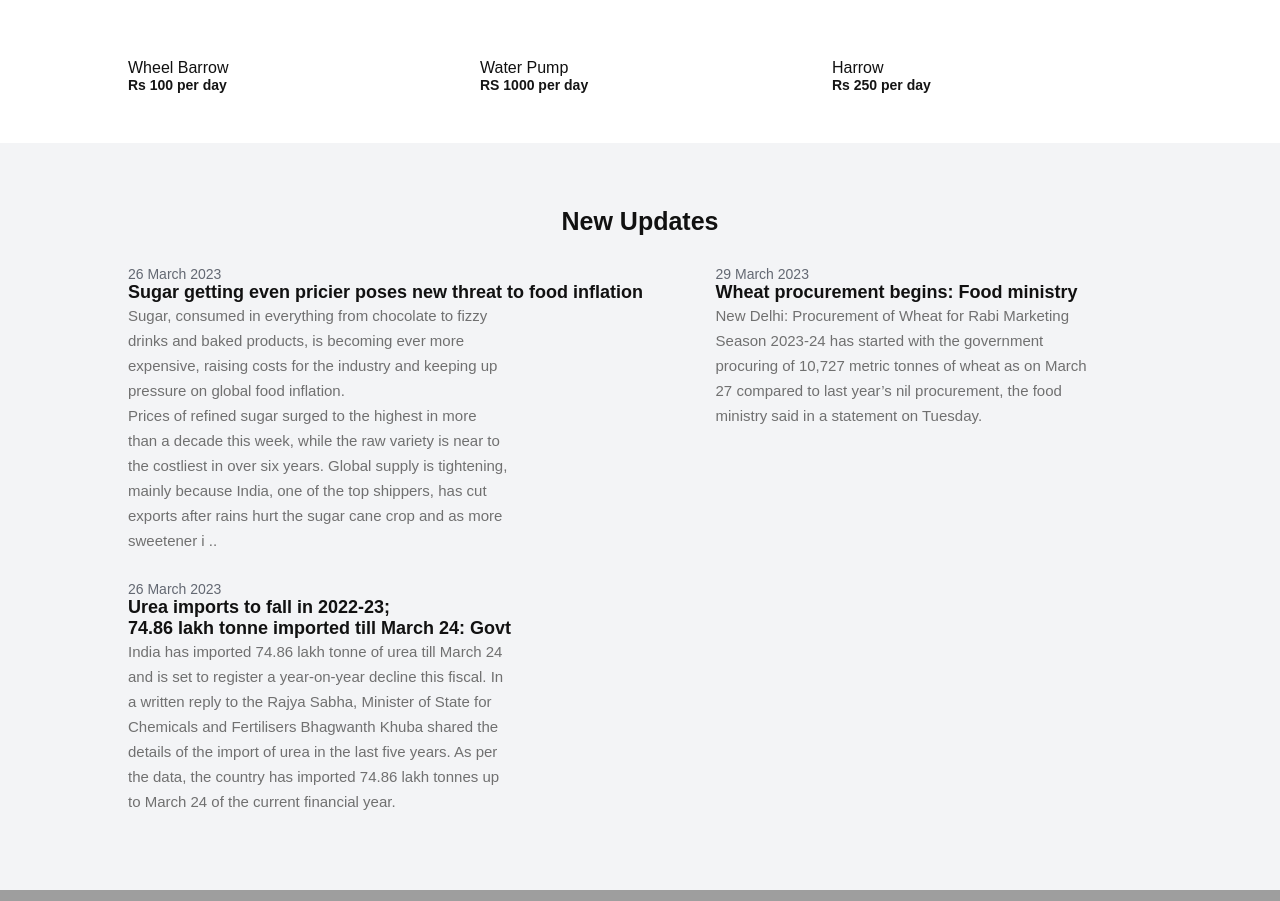
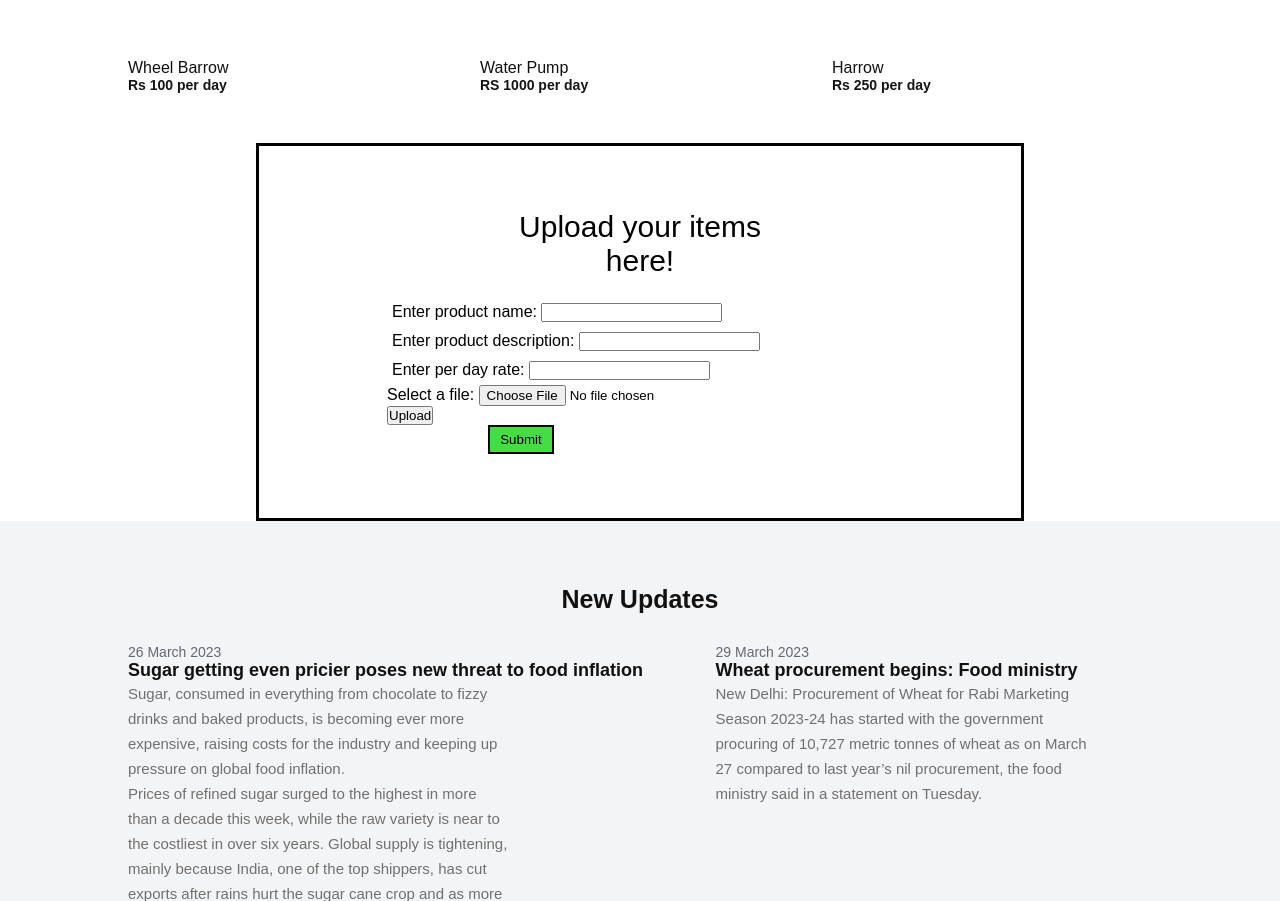
Before and after one commit to Pratyushp1906/kheti-sahyog, a Django app: page /buyrent/ in a window 1280 px wide. Shown: the part 1279-2180 px from the top of the page. Run offline with Django 4.2, Linux system fonts and the light colour scheme.

Commit message:
made upload form

```diff
--- a/Kheti_sahyog/templates/buy.html
+++ b/Kheti_sahyog/templates/buy.html
@@ -280,6 +280,43 @@ header.sticky{
         height: 90%;
         width:100%;
     }
+
+.pd-name{
+    padding: 5px 5px  ;
+    margin: auto;
+}
+
+.pd-des{
+    padding: 5px 5px  ;
+    margin: auto;
+}
+
+.pd-rate{
+    padding: 5px 5px  ;
+    margin: auto;
+}
+
+.upload{
+    margin-left: 20%;
+    margin-right: 20%;
+    border:3px solid #000;
+}
+.submit-btn{
+    margin-left: 20%;
+    margin-right: 20%;
+    border:2px solid #000;
+    background-color: rgb(68, 221, 68);
+    padding:5px 10px;
+    align-items:center;
+}
+
+.upload p{
+    margin-left: 20%;
+    margin-right: 20%;
+    font-size:30px;
+    text-align: center;
+    padding-bottom: 20px;
+}
   </style>
 </head>
 <body>
@@ -374,6 +411,24 @@ header.sticky{
 
     </section>
 
+    <section class="upload">
+        <p >Upload your items here!</p>
+        <form>
+            <div class="pd-name">Enter product name:  <input type="text" ></div>
+            <div class="pd-des">Enter product description:  <input type="text" > </div>
+            <div class="pd-rate">Enter per day rate:  <input type="text" > </div>
+
+            <label for="file-upload">Select a file:</label>
+            <input type="file" id="file-upload" name="file-upload"><br>
+            <button type="submit">Upload</button><br>
+
+            <button class="submit-btn">Submit</button>
+          </form>
+
+    </section>
+
+
+
 
     <!-- update-news-section -->
     <section class="Update-news" style="background-color: #F3F4F6;">
```
